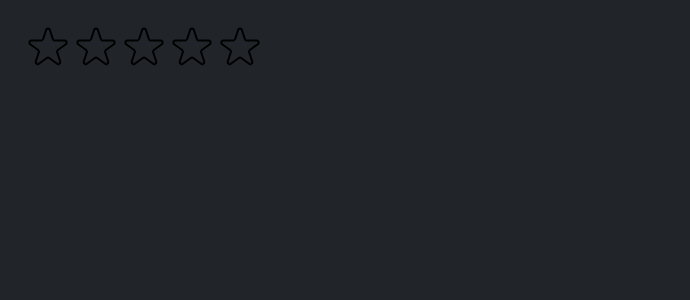
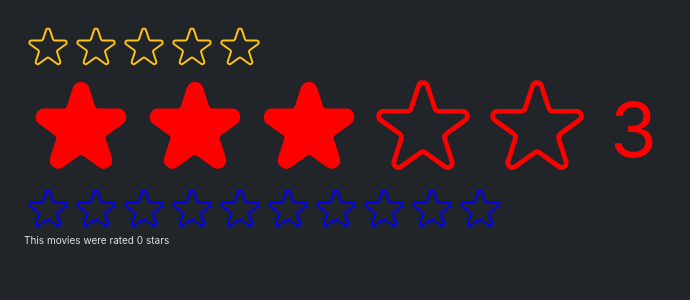
Before and after one commit to prudv13/use-popcorn, a React (Create React App) app: page / in a window 1280 px wide. Shown: the top 300 px of the page, without its empty margins (0-690 px from the left). Built offline with nearby package versions, Linux system fonts and the light colour scheme.

Commit message:
improved reusability with props

```diff
--- a/src/StarRating.jsx
+++ b/src/StarRating.jsx
@@ -1,4 +1,4 @@
-import { Fragment, useState } from "react"
+import { useState } from "react"
 
 const containerStyle = {
     display: 'flex',
@@ -10,20 +10,34 @@
     display: 'flex'
 }
 
-const textStyle = {
-    lineHeight: '1',
-    margin: '0'
-}
 
-const StarRating = ({maxRating = 5}) => {
+const StarRating = ({
+    maxRating = 5,
+    color = '#fcc419',
+    size = '48',
+    className = "",
+    messages= [],
+    defaultRating = 0,
+    onSetRating
+}) => {
 
-    const [rating, setRating] = useState(0);
+    const [rating, setRating] = useState(defaultRating);
     const [tempRating, setTempRating] = useState(0);
+
     function handleRating(rating) {
         setRating(rating);
+        onSetRating(rating);
     }
+
+    const textStyle = {
+        lineHeight: '1',
+        margin: '0',
+        color,
+        fontSize: `${size/1.5}px`
+    }
+
   return (
-    <div style={containerStyle}>
+    <div style={containerStyle} className={className}>
         <div style={starContainerStyle}>
             {Array.from({length: maxRating}, (_, i)=>
             <Star
@@ -32,23 +46,35 @@
                 full={tempRating ? tempRating>= i+1 : rating >= i+1}
                 onHoverIn={()=> setTempRating(i+1)}
                 onHoverOut={()=> setTempRating(0)}
+                color={color}
+                size={size}
             />
             )}
         </div>
-        <p style={textStyle}>{tempRating || rating || ""}</p>
+        <p style={textStyle}>
+            {
+                messages.length === maxRating ?
+                    messages[tempRating ? tempRating - 1 : rating-1]
+                    : tempRating ||
+                    rating || ""
+            }
+        </p>
     </div>
   )
 }
 
 export default StarRating;
 
-const starStyle = {
-    width: '48px',
-    height: '48px',
-    display: 'block',
-    cursor: 'pointer'
-}
-function Star({onRate, full, onHoverIn, onHoverOut}){
+
+function Star({onRate, full, onHoverIn, onHoverOut, color, size}){
+
+    const starStyle = {
+        width: `${size}px`,
+        height: `${size}px`,
+        display: 'block',
+        cursor: 'pointer'
+    }
+
     return (
         <span
             role="button"
@@ -61,8 +87,8 @@
              <svg
                 xmlns="http://www.w3.org/2000/svg"
                 viewBox="0 0 20 20"
-                fill="#000"
-                stroke="#000"
+                fill={color}
+                stroke={color}
             >
                 <path
                     d="M9.049 2.927c.3-.921 1.603-.921 1.902 0l1.07 3.292a1 1 0 00.95.69h3.462c.969 0 1.371 1.24.588 1.81l-2.8 2.034a1 1 0 00-.364 1.118l1.07 3.292c.3.921-.755 1.688-1.54 1.118l-2.8-2.034a1 1 0 00-1.175 0l-2.8 2.034c-.784.57-1.838-.197-1.539-1.118l1.07-3.292a1 1 0 00-.364-1.118L2.98 8.72c-.783-.57-.38-1.81.588-1.81h3.461a1 1 0 00.951-.69l1.07-3.292z"
@@ -73,7 +99,7 @@
                 xmlns="http://www.w3.org/2000/svg"
                 fill="none"
                 viewBox="0 0 24 24"
-                stroke="#000"
+                stroke={color}
             >
                 <path
                     strokeLinecap="round"
--- a/src/index.js
+++ b/src/index.js
@@ -1,12 +1,25 @@
-import React from 'react';
+import React, { useState } from 'react';
 import ReactDOM from 'react-dom/client';
 import App from './App';
 import StarRating from './StarRating';
+
+function Test(){
+
+  const [movieRating, setMovieRating] = useState(0);
+  return (
+  <div>
+    <StarRating color='blue' maxRating={10} onSetRating={setMovieRating} />
+    <p>This movies were rated {movieRating} stars</p>
+  </div>
+  );
+}
 
 const root = ReactDOM.createRoot(document.getElementById('root'));
 root.render(
   <React.StrictMode>
     {/*<App />*/}
-    <StarRating maxRating={5} />
+    <StarRating maxRating={5} messages={['Terrible', 'Bad', 'Okay', 'Good', 'Amazing']} />
+    <StarRating size={114} color='red' className="test" defaultRating={3} />
+    <Test />
   </React.StrictMode>
 );
```
